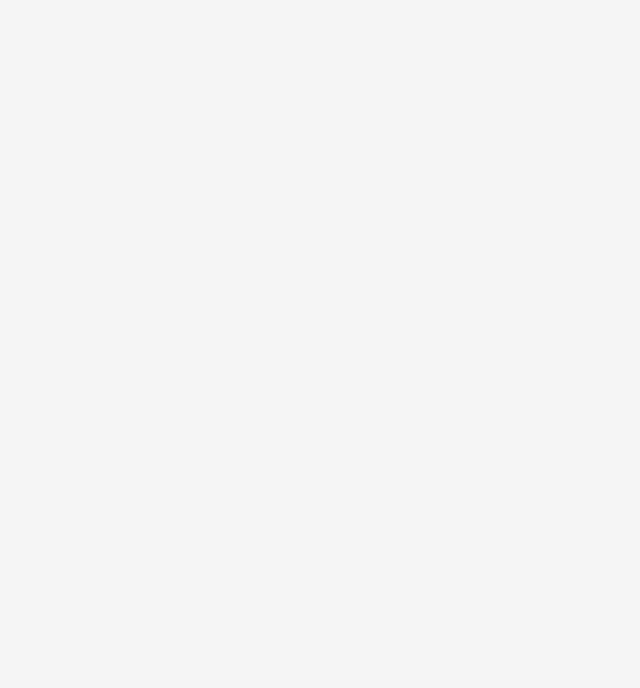
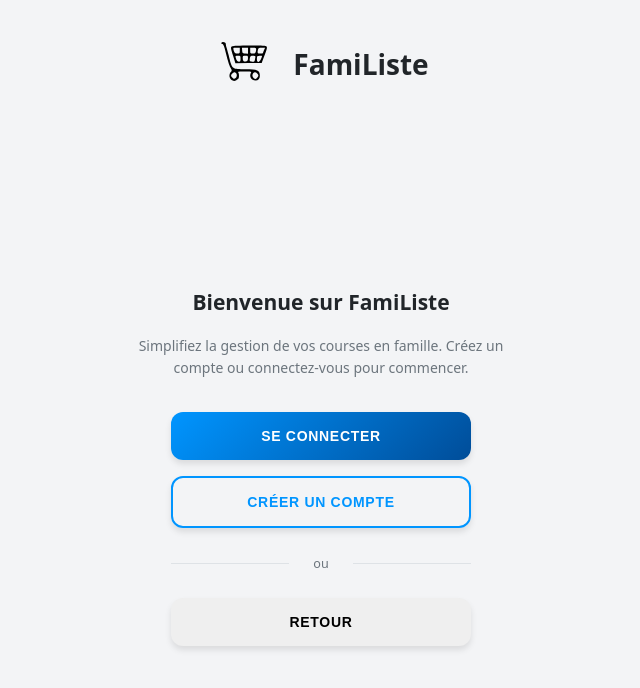
Before and after one commit to techmefr/FamiListe-react, a React (Vite) app in the folder client/: page /auth in a window 1280 px wide. Shown: the top 688 px of the page, without its empty margins (319-959 px from the left). Built offline with nearby package versions, Linux system fonts and the light colour scheme.

Commit message:
feat: add header component with logo integration

```diff
--- /dev/null
+++ b/client/src/components/header/Header.jsx
@@ -0,0 +1,25 @@
+import PropTypes from 'prop-types';
+import { Heading } from '../index';
+import Logo from '../../components/ui/logo/Logo';
+import './header.css';
+
+function Header({ level = 1 }) {
+  return (
+    <header className="app-header">
+      <div className="header-content">
+        <Logo width="64" height="64" />
+        <Heading level={level}>FamiListe</Heading>
+      </div>
+    </header>
+  );
+}
+
+Header.propTypes = {
+  level: PropTypes.number,
+};
+
+Header.defaultProps = {
+  level: 1,
+};
+
+export default Header;
--- /dev/null
+++ b/client/src/components/header/header.css
@@ -0,0 +1,26 @@
+.app-header {
+  padding: var(--spacing-md) 0;
+  margin-bottom: var(--spacing-xl);
+  text-align: center;
+}
+
+.header-content {
+  display: inline-flex;
+  align-items: center;
+  gap: var(--spacing-md);
+}
+
+.header-content svg {
+  width: 64px;
+  height: 64px;
+}
+
+.header-content h1,
+.header-content h2,
+.header-content h3,
+.header-content h4,
+.header-content h5,
+.header-content h6 {
+  margin: 0;
+  line-height: 1;
+}
--- /dev/null
+++ b/client/src/components/ui/logo/Logo.jsx
@@ -0,0 +1,33 @@
+import PropTypes from 'prop-types';
+import { useTheme } from '../../../contexts/ThemeContext'; // Assurez-vous que ce chemin est correct
+
+function Logo({ width, height }) {
+  const { theme } = useTheme(); // Hook pour obtenir le thème actuel
+  const color = theme === 'dark' ? '#FFFFFF' : '#000000'; // Exemple de couleur basée sur le thème
+
+  return (
+    <svg
+      xmlns="http://www.w3.org/2000/svg"
+      width={width}
+      height={height}
+      version="1"
+      viewBox="0 0 86 72"
+      fill={color} // Appliquer la couleur en fonction du thème
+    >
+      <path d="M12.3 6.7c-1.9.7-1.6 2 .5 2.5 1.3.4 2.5 3.7 5 13.9 1.8 7.4 4.3 15.3 5.6 17.5 2.2 4 2.3 4.1.4 6.3-4.7 5.9 1.1 14.4 7.5 11 1.2-.7 2.5-1.7 2.9-2.3 1.2-1.7.9-7.1-.4-8.4-.9-.9 1-1.2 8.5-1.2 9.4 0 9.7.1 8.7 1.9-2.7 5.1.4 10.4 6.2 10.4 3.6 0 5.8-2.4 5.8-6.4 0-7.5-3.2-8.9-19.5-8.9-18.5 0-17.8.6-22.5-19-1.2-4.7-2.4-9.2-2.7-10-.7-1.7-.9-2.8-1.1-5.1-.2-1.7-2.8-2.9-4.9-2.2m18.5 41.5c3 3-.2 9.3-3.6 7.2-3.4-2.2-3.9-4.4-1.3-6.5 2.7-2.2 3.3-2.3 4.9-.7m28.6.4c.9.8 1.6 2.2 1.6 2.9 0 1.3-2.6 4.5-3.6 4.5-1.9 0-4.4-2.4-4.4-4.3 0-4.3 3.5-6 6.4-3.1"></path>
+      <path d="M25.8 12.1c-2.3 1.3-2.3 1.5 1.3 13.1l3 9.8 17.6-.2 17.7-.3 3.9-10.2c3.3-8.5 3.7-10.5 2.7-11.8S67.2 11 49.1 11c-12.8 0-22.3.5-23.3 1.1M36 18c0 3.9-.1 4-3.4 4-2.7 0-3.6-.5-4.1-2.3-1.8-6-1.9-5.7 2.9-5.7H36zm11 .1v4l-3.7-.3c-3.6-.3-3.8-.5-4.1-4.1l-.3-3.7H47zm11-2.4c-.1 4.8-1.2 6.3-4.6 6.3-3.3 0-3.4-.1-3.4-4v-4h4c3.1 0 4 .4 4 1.7m10.5 1.9c-.8 2-1.5 3.8-1.5 4s-1.6.4-3.5.4c-3.7 0-4.2-.9-2.9-5.8.5-1.9 1.3-2.2 5-2.2H70zM37 29c0 3.2-.4 4-1.9 4-2.2 0-3.6-1.6-4.5-5.3-.6-2.6-.5-2.7 2.9-2.7s3.5.1 3.5 4m10-.6c0 3.6-1.8 5.1-5.1 4.1-1.4-.5-1.9-1.6-1.9-4.1 0-3.2.2-3.4 3.5-3.4s3.5.2 3.5 3.4m10-2.5c0 .5-.3 2.3-.6 4-.5 2.6-1.1 3.1-3.5 3.1-3.4 0-4.1-.9-3.3-4.9.6-2.7 1.1-3.1 4-3.1 1.9 0 3.4.4 3.4.9m9-.5c0 .2-.7 2-1.5 4-2.1 4.9-5.5 5.1-5.5.3 0-1.9.3-3.7.7-4 .7-.7 6.3-1 6.3-.3"></path>
+    </svg>
+  );
+}
+
+Logo.propTypes = {
+  width: PropTypes.string,
+  height: PropTypes.string,
+};
+
+Logo.defaultProps = {
+  width: '114.667',
+  height: '96',
+};
+
+export default Logo;
--- a/client/src/contexts/ThemeContext.jsx
+++ b/client/src/contexts/ThemeContext.jsx
@@ -1,11 +1,30 @@
-import { createContext, useContext, useState } from 'react';
+import { createContext, useContext, useState, useEffect } from 'react';
 import PropTypes from 'prop-types';
 
 const ThemeContext = createContext(null);
 
+function getInitialTheme() {
+  const savedTheme = localStorage.getItem('familiste-theme');
+  return savedTheme || 'light';
+}
+
+function getInitialFontSize() {
+  const savedFontSize = localStorage.getItem('familiste-fontSize');
+  return savedFontSize ? parseInt(savedFontSize) : 14;
+}
+
 function ThemeProvider({ children }) {
-  const [theme, setTheme] = useState('light');
-  const [fontSize, setFontSize] = useState(14);
+  const [theme, setTheme] = useState(getInitialTheme);
+  const [fontSize, setFontSize] = useState(getInitialFontSize);
+
+  useEffect(() => {
+    document.body.setAttribute('data-theme', theme);
+    localStorage.setItem('familiste-theme', theme);
+  }, [theme]);
+
+  useEffect(() => {
+    localStorage.setItem('familiste-fontSize', fontSize.toString());
+  }, [fontSize]);
 
   function toggleTheme() {
     setTheme((prev) => (prev === 'light' ? 'dark' : 'light'));
@@ -15,8 +34,15 @@ function ThemeProvider({ children }) {
     setFontSize(size);
   }
 
+  const value = {
+    theme,
+    toggleTheme,
+    fontSize,
+    updateFontSize,
+  };
+
   return (
-    <ThemeContext.Provider value={{ theme, toggleTheme, fontSize, updateFontSize }}>
+    <ThemeContext.Provider value={value}>
       <div data-theme={theme} style={{ fontSize: `${fontSize}px` }}>
         {children}
       </div>
--- a/client/src/main.jsx
+++ b/client/src/main.jsx
@@ -1,8 +1,8 @@
-// src/main.jsx
 import { createRoot } from 'react-dom/client';
 import { BrowserRouter as Router, Routes, Route, Navigate } from 'react-router-dom';
 import { ThemeProvider } from './contexts/ThemeContext';
 import OnboardingPage from './pages/onboarding/OnboardingPage';
+import AuthPage from './pages/auth/AuthPage';
 import App from './App';
 import './styles/global.css';
 
@@ -12,11 +12,9 @@ function AppRoutes() {
       <Routes>
         <Route path="/" element={<Navigate to="/onboarding" />} />
         <Route path="/onboarding" element={<OnboardingPage />} />
-        <Route path="/auth">
-          <Route path="login" element={<div>Login page coming soon</div>} />
-          <Route path="register" element={<div>Register page coming soon</div>} />
-          <Route path="advanced" element={<div>Advanced settings coming soon</div>} />
-        </Route>
+        <Route path="/auth" element={<AuthPage />} />
+        <Route path="/auth/login" element={<div>Login page coming soon</div>} />
+        <Route path="/auth/register" element={<div>Register page coming soon</div>} />
         <Route path="/app" element={<App />} />
         <Route path="*" element={<Navigate to="/" />} />
       </Routes>
--- /dev/null
+++ b/client/src/pages/auth/AuthPage.jsx
@@ -0,0 +1,41 @@
+import { useNavigate } from 'react-router-dom';
+import { Button } from '../../components';
+import Header from '../../components/header/Header';
+import './authPage.css';
+
+function AuthPage() {
+  const navigate = useNavigate();
+
+  return (
+    <div className="auth-container">
+      <Header />
+
+      <main className="auth-content">
+        <div className="auth-message">
+          <h2>Bienvenue sur FamiListe</h2>
+          <p>
+            Simplifiez la gestion de vos courses en famille. Créez un compte ou connectez-vous pour
+            commencer.
+          </p>
+        </div>
+
+        <div className="auth-buttons">
+          <Button variant="primary" onClick={() => navigate('/auth/login')}>
+            SE CONNECTER
+          </Button>
+          <Button variant="secondary" onClick={() => navigate('/auth/register')}>
+            CRÉER UN COMPTE
+          </Button>
+          <div className="divider">
+            <span>ou</span>
+          </div>
+          <Button variant="outline" onClick={() => navigate('/onboarding')}>
+            RETOUR
+          </Button>
+        </div>
+      </main>
+    </div>
+  );
+}
+
+export default AuthPage;
--- /dev/null
+++ b/client/src/pages/auth/authPage.css
@@ -0,0 +1,84 @@
+.auth-container {
+  min-height: 100vh;
+  display: flex;
+  flex-direction: column;
+  padding: var(--spacing-md);
+  background-color: var(--color-background);
+}
+
+.auth-content {
+  flex: 1;
+  display: flex;
+  flex-direction: column;
+  align-items: center;
+  justify-content: center;
+  gap: var(--spacing-xl);
+  max-width: 600px;
+  margin: 0 auto;
+  width: 100%;
+  padding: var(--spacing-xl) var(--spacing-md);
+}
+
+.auth-message {
+  text-align: center;
+  max-width: 400px;
+}
+
+.auth-message h2 {
+  color: var(--color-text);
+  margin-bottom: var(--spacing-md);
+  font-size: 1.5em;
+}
+
+.auth-message p {
+  color: var(--color-text-light);
+  line-height: 1.6;
+}
+
+.auth-buttons {
+  display: flex;
+  flex-direction: column;
+  gap: var(--spacing-md);
+  width: 100%;
+  max-width: 300px;
+}
+
+.divider {
+  position: relative;
+  text-align: center;
+  margin: var(--spacing-sm) 0;
+}
+
+.divider::before,
+.divider::after {
+  content: "";
+  position: absolute;
+  top: 50%;
+  width: calc(50% - 2rem);
+  height: 1px;
+  background-color: var(--color-neutral-300);
+}
+
+.divider::before {
+  left: 0;
+}
+
+.divider::after {
+  right: 0;
+}
+
+.divider span {
+  background-color: var(--color-background);
+  padding: 0 var(--spacing-sm);
+  color: var(--color-text-light);
+  font-size: 0.9em;
+}
+
+[data-theme="dark"] .divider::before,
+[data-theme="dark"] .divider::after {
+  background-color: var(--color-neutral-600);
+}
+
+[data-theme="dark"] .divider span {
+  background-color: var(--color-background-dark);
+}
--- a/client/src/pages/onboarding/OnboardingPage.jsx
+++ b/client/src/pages/onboarding/OnboardingPage.jsx
@@ -1,13 +1,14 @@
-import { Heading } from '../../components';
+import { useNavigate } from 'react-router-dom';
+import { Heading, Button } from '../../components/index';
 import { useTheme } from '../../contexts/ThemeContext';
 import FeatureSlider from './components/FeatureSlider';
-import OnboardingNav from '../../pages/onboarding/components/OnboardingNavigation';
 import FontSizePicker from '../../components/fontSizerPicker/FontSizePicker';
 import ThemeSwitch from '../../components/themeSwitch/ThemeSwitch';
 import './onboarding.css';
 
 function OnboardingPage() {
   const { theme, toggleTheme } = useTheme();
+  const navigate = useNavigate();
 
   return (
     <div className="onboarding-container">
@@ -30,7 +31,10 @@ function OnboardingPage() {
             </div>
           </div>
         </div>
-        <OnboardingNav />
+        <Button variant="primary" className="continue-button" onClick={() => navigate('/auth')}>
+          Continuer
+          <span className="continue-arrow">→</span>
+        </Button>
       </main>
     </div>
   );
--- a/client/src/pages/onboarding/onboarding.css
+++ b/client/src/pages/onboarding/onboarding.css
@@ -160,3 +160,23 @@
   gap: var(--spacing-md);
   width: 100%;
 }
+
+.continue-button {
+  display: flex;
+  align-items: center;
+  justify-content: center;
+  gap: var(--spacing-sm);
+  margin-top: var(--spacing-lg);
+  padding: var(--spacing-md) var(--spacing-lg);
+  width: fit-content;
+  align-self: center;
+}
+
+.continue-arrow {
+  margin-left: var(--spacing-xs);
+  transition: transform 0.3s ease;
+}
+
+.continue-button:hover .continue-arrow {
+  transform: translateX(4px);
+}
--- a/client/src/styles/global.css
+++ b/client/src/styles/global.css
@@ -1,5 +1,4 @@
 :root {
-  /* Couleurs primaires */
   --color-primary-50: #e6f3ff;
   --color-primary-100: #bde0ff;
   --color-primary-200: #80c7ff;
@@ -10,8 +9,6 @@
   --color-primary-700: #004d99;
   --color-primary-800: #003366;
   --color-primary-900: #001a33;
-
-  /* Couleurs neutres */
   --color-neutral-50: #f8f9fa;
   --color-neutral-100: #f3f4f6;
   --color-neutral-200: #e9ecef;
@@ -22,54 +19,62 @@
   --color-neutral-700: #495057;
   --color-neutral-800: #343a40;
   --color-neutral-900: #212529;
-
-  /* Couleurs sémantiques */
   --color-error: #dc3545;
   --color-success: #28a745;
   --color-warning: #ffc107;
   --color-info: #17a2b8;
-
-  /* Couleurs de base (gardées pour compatibilité) */
   --color-primary: var(--color-primary-400);
   --color-primary-dark: var(--color-primary-700);
   --color-text: var(--color-neutral-900);
   --color-text-light: var(--color-neutral-600);
   --color-background: var(--color-neutral-100);
-  --color-background-dark: #1c1c1c;
-
-  /* Espacements (conservés de votre code) */
+  --color-background-dark: #1c1f26;
   --spacing-xs: 0.25rem;
   --spacing-sm: 0.5rem;
   --spacing-md: 1rem;
   --spacing-lg: 1.5rem;
   --spacing-xl: 2rem;
+  --font-size: 18px;
 }
 
-/* Reset */
 * {
   margin: 0;
   padding: 0;
   box-sizing: border-box;
 }
 
-/* Base */
 body {
   font-family:
     system-ui,
     -apple-system,
     sans-serif;
+  font-size: var(--font-size);
   background-color: var(--color-background);
   color: var(--color-text);
   line-height: 1.5;
 }
 
-/* Theme */
 [data-theme="dark"] {
   background-color: var(--color-background-dark);
-  color: white;
+  color: #f0f0f5;
 }
 
-/* Layout */
+[data-theme="dark"] a {
+  color: #66b2ff;
+}
+
+[data-theme="dark"] .button {
+  background-color: #2a2e37;
+  color: #e0e4eb;
+  border: 1px solid #3a3f4a;
+}
+
+[data-theme="dark"] .card {
+  background-color: #242830;
+  color: #dcdfe4;
+  box-shadow: 0 4px 6px rgba(0, 0, 0, 0.2);
+}
+
 .app {
   min-height: 100vh;
   padding: var(--spacing-md);
```
Also changed, not shown: client/src/hooks/useMediaQuery.jsx (added, +28 -0 lines).
